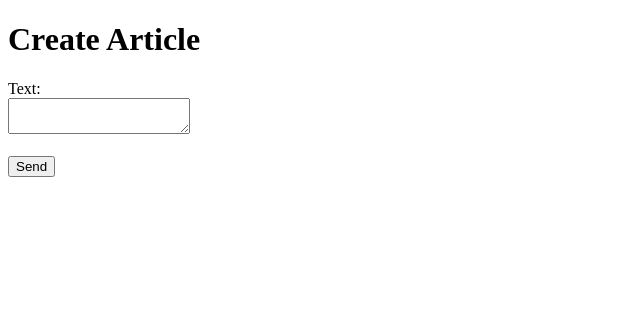
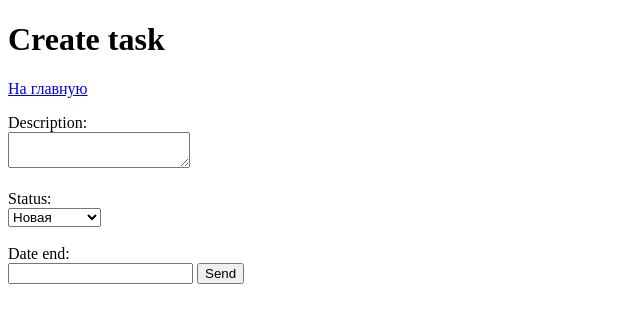
Before and after one commit to sadfalcon/todo2, a Django app: page /articles/add/ in a window 1280 px wide. Shown: the top 323 px of the page, without its empty margins (0-640 px from the left). Run offline with Django 3.2, Linux system fonts and the light colour scheme.

Commit message:
доработаны файлы шаблоны, файл view.py

```diff
--- a/source/main/urls.py
+++ b/source/main/urls.py
@@ -22,5 +22,6 @@ from webapp.views import index_view, article_create_view
 urlpatterns = [
     path('admin/', admin.site.urls),
     path('', index_view),
-    path('articles/add/', article_create_view)
+    path('articles/add/', article_create_view),
+
 ]
--- a/source/webapp/templates/article_create.html
+++ b/source/webapp/templates/article_create.html
@@ -5,13 +5,22 @@
     <title>Create</title>
 </head>
 <body>
-<h1>Create Article</h1>
+<h1>Create task</h1>
+<p><a href="/">На главную</a></p>
 <form action="/articles/add/" method="post">
     {% csrf_token %}
-
-    <label>Text:</label><br/>
-    <textarea name="content"></textarea><br/>
+    <label>Description:</label><br/>
+    <textarea name="description"></textarea><br/>
     <br/>
+    <label>Status:</label><br/>
+<select  name="status">
+    <option disabled>Выберите</option>
+    <option value="In_progress">В процессе</option>
+    <option selected value="New">Новая</option>
+     <option value="Done">Сделано</option>
+   </select><br/><br/>
+    <label>Date end:</label><br/>
+<input type="text" name="date_end">
     <input type="submit" value="Send"/>
 </form>
 </body>
--- a/source/webapp/views.py
+++ b/source/webapp/views.py
@@ -1,16 +1,29 @@
 from django.shortcuts import render
-
+from webapp.models import Article
 # Create your views here.
 def index_view(request):
-    return render(request, 'index.html')
+    articles = Article.objects.all()
+    context = {
+        'articles': articles
+    }
+    return render(request, 'index.html', context)
 
 def article_create_view(request):
     if request.method == 'GET':
         return render(request, 'article_create.html')
     elif request.method == 'POST':
+        description = request.POST.get('description')
+        status = request.POST.get('status')
+        date_end = request.POST.get('date_end')
+        article = Article.objects.create(description=description, status=status, date_end=date_end)
         context = {
-            'title': request.POST.get('title'),
-            'content': request.POST.get('content'),
-            'author': request.POST.get('author')
+            'article': article
         }
         return render(request, 'article_view.html', context)
+
+
+def article_view(request):
+    article_id = request.GET.get('pk')
+    article = Article.objects.get(pk=article_id)
+    context = {'article': article}
+    return render(request, 'article_view.html', context)
```
Also changed, not shown: source/webapp/static/css/style.css (+16 -0 lines), source/webapp/templates/article_view.html (+6 -2 lines), source/webapp/templates/index.html (+6 -5 lines).
